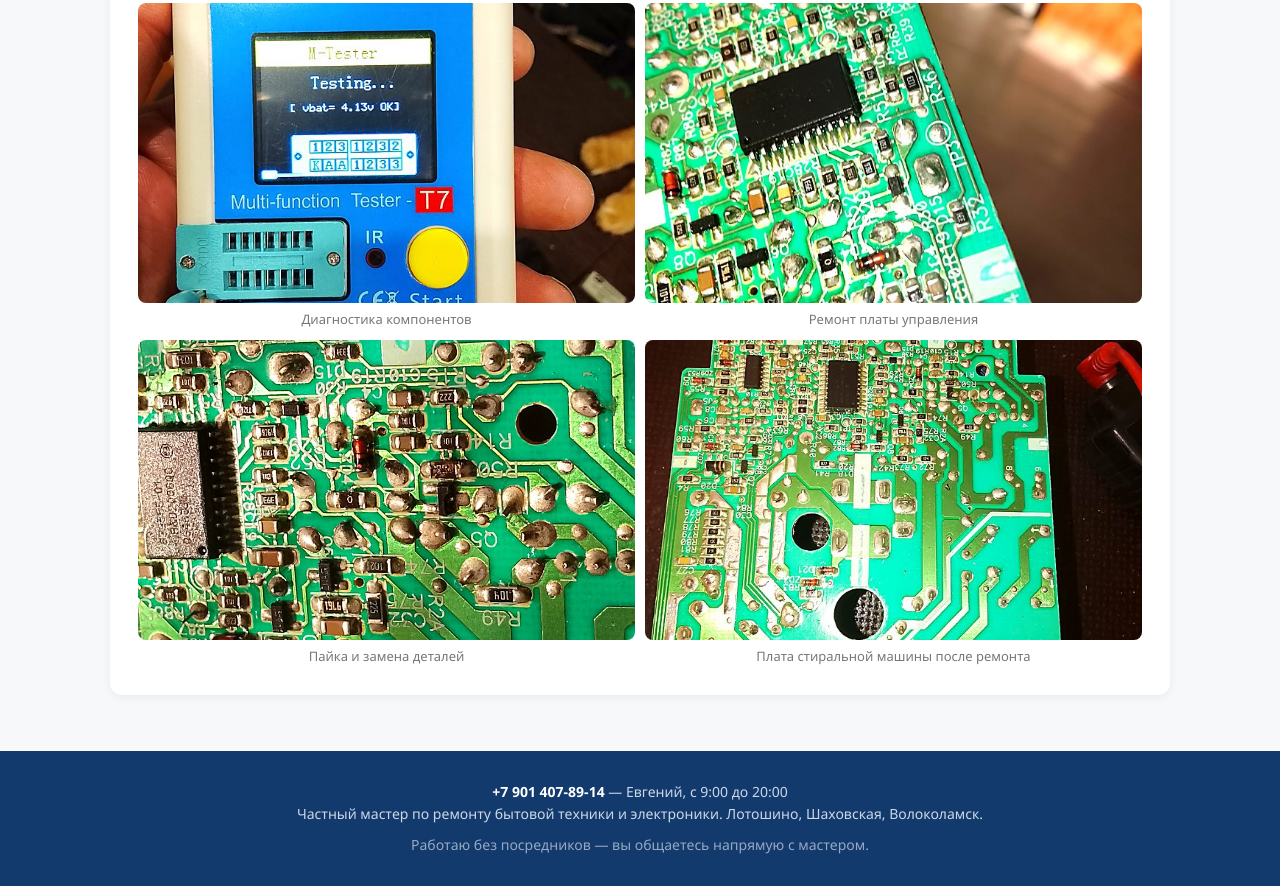
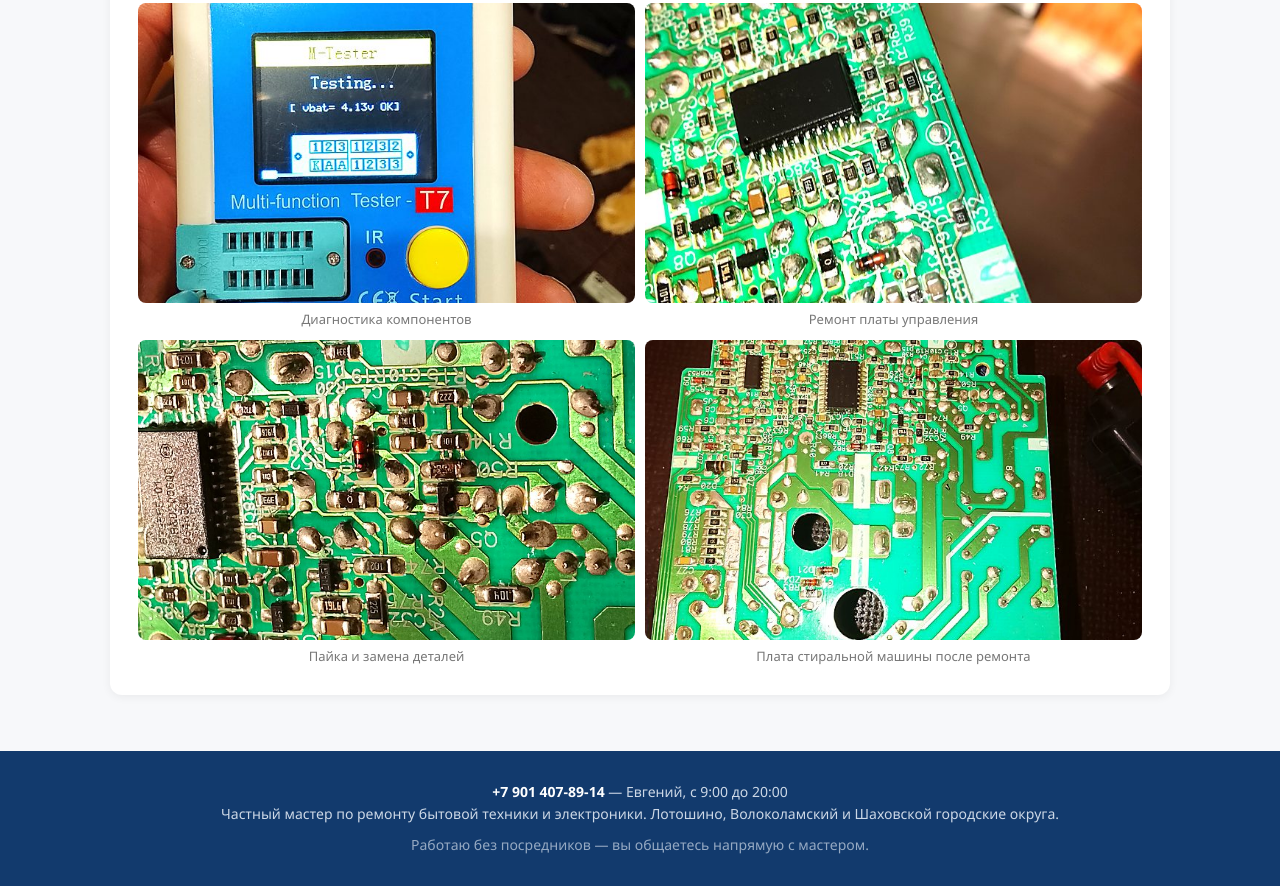
Before and after one commit to xolodgen/xolodgen.github.io, a plain HTML site: page index.html in a window 1280 px wide. Shown: the part 8055-8941 px from the top of the page. Drawn offline with Linux system fonts and the light colour scheme.

Commit message:
Update index.html

```diff
--- a/index.html
+++ b/index.html
@@ -431,7 +431,7 @@ footer a { color:#fff; text-decoration:none; font-weight:700; }
 <footer>
   <div class="container">
     <p><a href="tel:+79014078914">+7 901 407-89-14</a> — Евгений, с 9:00 до 20:00</p>
-    <p>Частный мастер по ремонту бытовой техники и электроники. Лотошино, Шаховская, Волоколамск.</p>
+    <p>Частный мастер по ремонту бытовой техники и электроники. Лотошино, Волоколамский и Шаховской городские округа.</p>
     <p style="margin-top:8px; opacity:.7;">Работаю без посредников — вы общаетесь напрямую с мастером.</p>
   </div>
 </footer>
```
